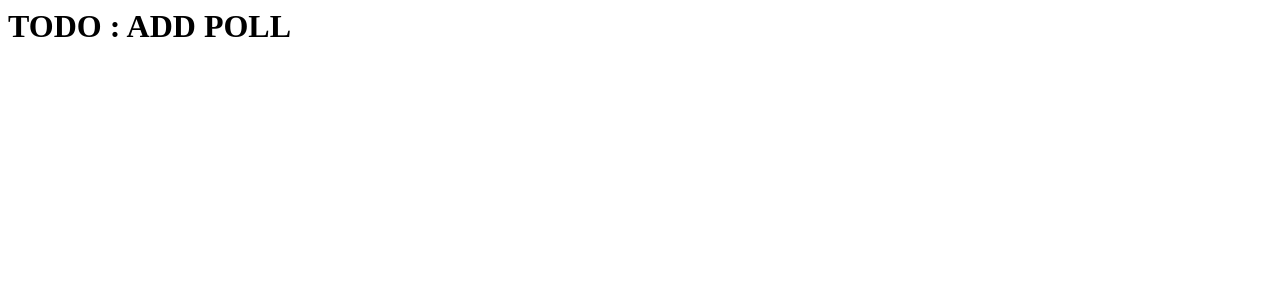
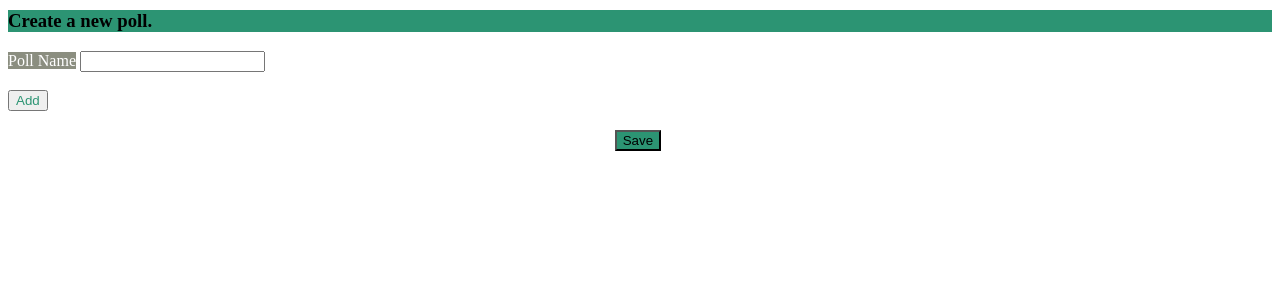
Before and after one commit to eBusLabs/Reboot, a Django app: template templates/includes/addpoll.html in a window 1280 px wide. Shown: the top 300 px of the page. Run offline with Django 3.2, Linux system fonts and the light colour scheme; the template is opened without the code that fills it, so the values that code supplies are empty.

Commit message:
Added front part of Create Poll tab. HTML + JQuery

```diff
--- /dev/null
+++ b/static/custom/css/createpoll.css
@@ -0,0 +1,43 @@
+.pollName {
+	background-color: #8B8E80;
+	color: white;
+}
+
+.question {
+	background-color: #8BB1B3;
+	color: white;
+	font-style: italic;
+}
+
+.options {
+    background-color: #F4FFCB;
+    color: black;
+}
+
+.addOption {
+-webkit-appearance: none;
+outline: none;
+border: 0;
+background: transparent;
+}
+.removeOption {
+-webkit-appearance: none;
+outline: none;
+border: 0;
+background: transparent;
+}
+
+.removeQuestion {
+-webkit-appearance: none;
+outline: none;
+border: 0;
+background: transparent;
+}
+
+.addOnWidth1 {
+min-width:100px;
+text-align:right;
+}
+
+.addOnWidth2 {
+}
--- /dev/null
+++ b/static/custom/js/createpoll.js
@@ -0,0 +1,48 @@
+var count = 0;
+
+$(document).ready(function() {
+	$("#qbtn").click(function() {
+		count = count + 1;
+		var groupid = "group" + count;
+		var questionid = "question" + count;
+		var optionid = "option" + count;
+		var removeid = "option" + count;
+		$("#questionid").prepend($(
+	    '<div id="' + groupid + '" name="' + groupid + '"> \
+		<div class="input-group" style="margin-top:2px;"> \
+		<span class="input-group-addon addOnWidth1 question">Question</span> \
+		<input autofocus type="text" class="form-control" id="' + questionid +'" name="' + questionid + '"> \
+		<span class="input-group-addon"><button class="removeQuestion" type="button" id="' + removeid + '" name="' + removeid + '"> \
+		<span style="color: #a83349" class="glyphicon glyphicon-minus" data-toggle="tooltip" title="Remove this question"></span></button></span> \
+		<span class="input-group-addon"><button class="addOption" type="button" id="' + optionid + '" name="' + optionid + '"> \
+		<span style="color: #2c9473" class="glyphicon glyphicon-plus" data-toggle="tooltip" title="Add Option"></span></button></span> \
+		</div>'
+		));
+	});
+
+	//since option button is added dynamically we need on function
+	$( ".panel-body" ).on( "click",".addOption", function() {
+		var eventId = $(this).attr("id");
+		var groupId = "#" + eventId.replace("option","group");
+		$(groupId).append($(
+			'<div class="input-group col-sm-6 col-md-6" style="margin-top:1px;"> \
+				<span class="input-group-addon addOnWidth1 options">Option</span> \
+	            <input autofocus type="text" class="form-control"> \
+				<span class="input-group-addon"><button class="removeOption" type="button"> \
+				<span style="color: #a83349" class="glyphicon glyphicon-minus" data-toggle="tooltip" title="Add Option"></span></button></span> \
+	        </div>'
+		));
+	});
+
+	//since removeQuestion button is added dynamically we need on function
+	$( ".panel-body" ).on( "click",".removeQuestion", function() {
+		var eventId = $(this).attr("id");
+		var groupId = "#" + eventId.replace("option","group");
+		$(groupId).remove();
+	});
+
+	//since removeOption button is added dynamically we need on function
+	$( ".panel-body" ).on( "click",".removeOption", function() {
+		$(this).closest("div").remove();
+	});
+});
--- a/templates/includes/addpoll.html
+++ b/templates/includes/addpoll.html
@@ -1 +1,37 @@
-<h1>TODO : ADD POLL</h1>
+<link href="{{ STATIC_URL }}custom/css/createpoll.css" rel="stylesheet">
+<script src="{{ STATIC_URL }}custom/js/createpoll.js"></script>
+
+<form method="POST" action="" id="createpoll">
+{% csrf_token %}
+<div style="margin-top: 10px;">
+    <div class="panel panel-primary">
+            <!-- Panel Heading Div -->
+            <div class="panel-heading" style="background: #2c9473">
+                <h3 class="panel-title">
+                    <span class="glyphicon glyphicon-th"></span>
+                    Create a new poll.
+                </h3>
+            </div>
+            <!-- Panel Body Div -->
+            <div class="panel-body">
+              <div class="input-group">
+                <span class="input-group-addon addOnWidth1 pollName">Poll Name</span>
+                <input type="text" class="form-control" id="pollname">
+              </div>
+              <h3><button type="button" class="btn" id="qbtn"><span style="color: #2c9473" class="glyphicon glyphicon-plus" data-toggle="tooltip" title="Add a poll question">Add</span></button></h3>
+              <div id="questionid"></div>
+              <!-- Below is autogenrated code from jquery -->
+            </div><!-- End of panel body -->
+
+            <!-- Panel Footer Body -->
+            <div class="panel-footer" style="margin-top: 10px">
+            <div class="row">
+                <div class="col-xs-12 col-sm-12 col-md-12">
+                    <button class="btn icon-btn-save btn-success" type="submit" style="margin-left: 48%;background: #2c9473;" >
+                    <span class="btn-save-label"><i class="glyphicon glyphicon-floppy-disk"></i></span>Save</button>
+                </div>
+           </div>
+           </div>
+    </div>
+</div>
+</form>
```
